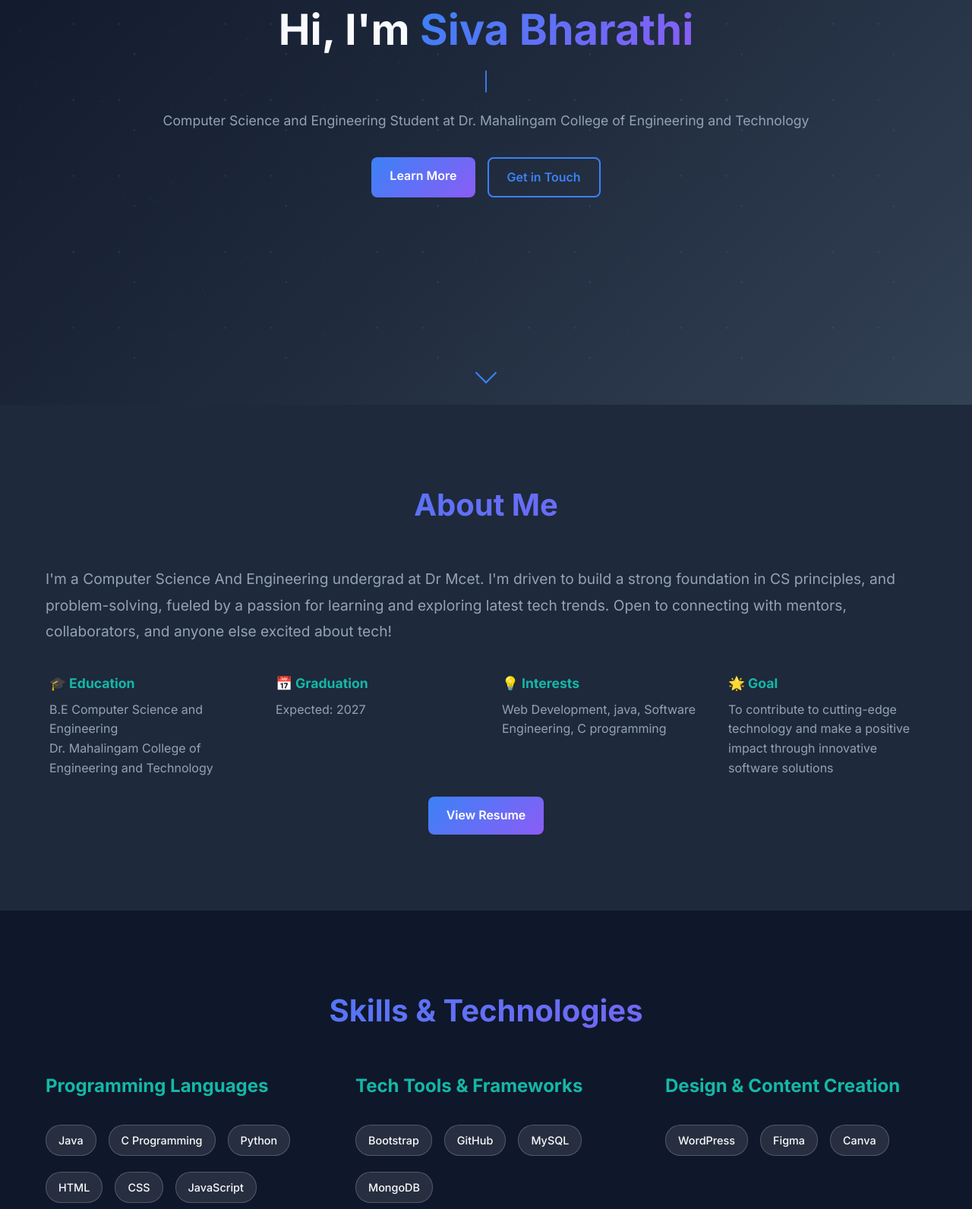
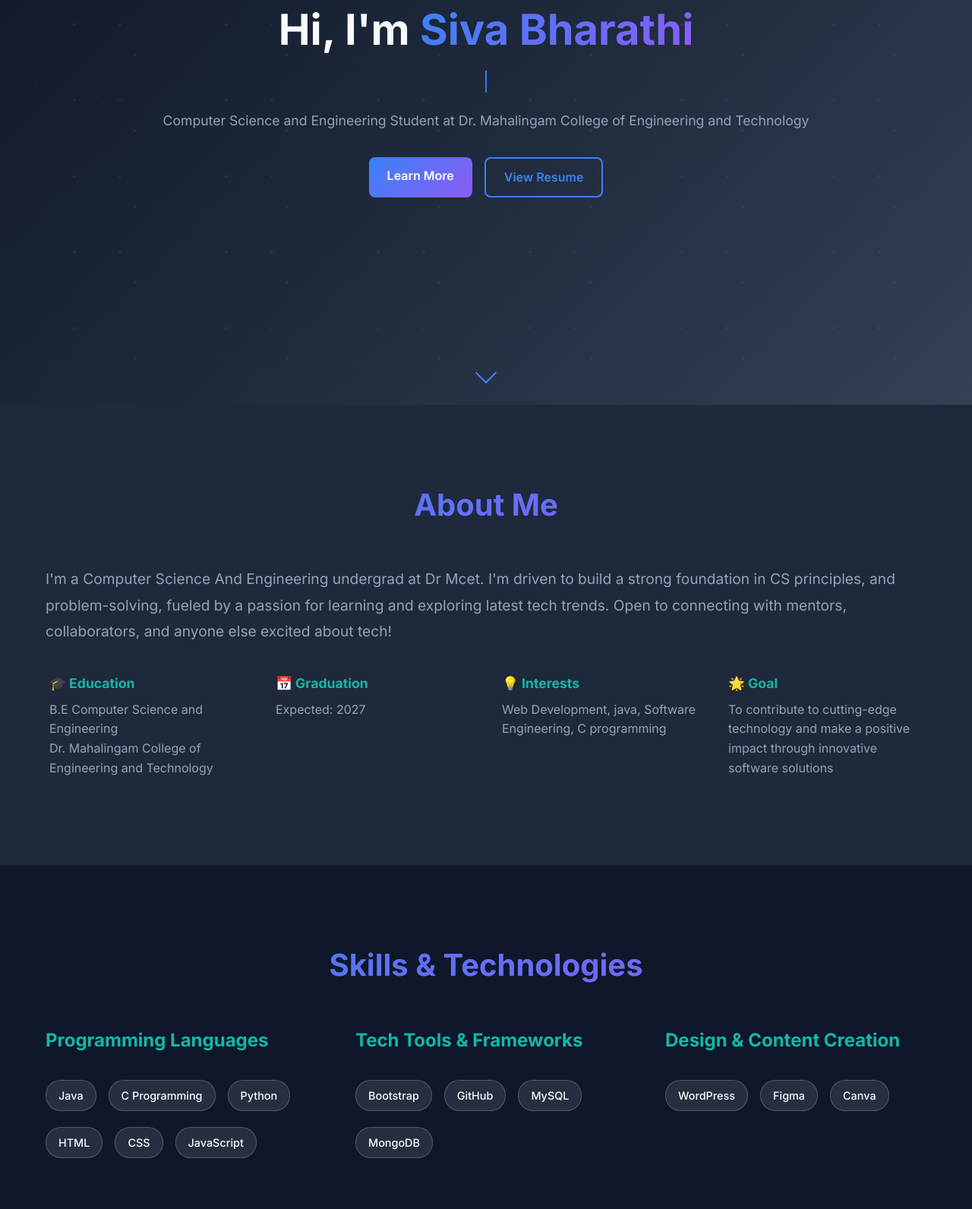
Before and after one commit to Sivabharathi-A/portfolio, a website built with Vite: page index.html in a window 1280 px wide. Shown: the part 267-1859 px from the top of the page at 76% size. Built offline with nearby package versions, Linux system fonts and the light colour scheme.

Commit message:
Update index.html

```diff
--- a/index.html
+++ b/index.html
@@ -51,7 +51,7 @@
                 </p>
                 <div class="hero-buttons fade-in-delay-3">
                     <a href="#about" class="btn btn-primary">Learn More</a>
-                    <a href="#contact" class="btn btn-secondary">Get in Touch</a>
+                    <a href="resume.pdf" class="btn btn-secondary">View Resume</a>
                 </div>
             </div>
         </div>
@@ -87,9 +87,9 @@
                             <p>To contribute to cutting-edge technology and make a positive impact through innovative software solutions</p>
                         </div>
                     </div>
-                    <div class="about-button">
+                    <!--<div class="about-button">
                     <a href="resume.pdf" class="btn btn-primary">View Resume</a>
-                    </div>
+                    </div>-->
                 </div>
                 <!-- <div class="about-stats">
                     <div class="stat-item">
```
